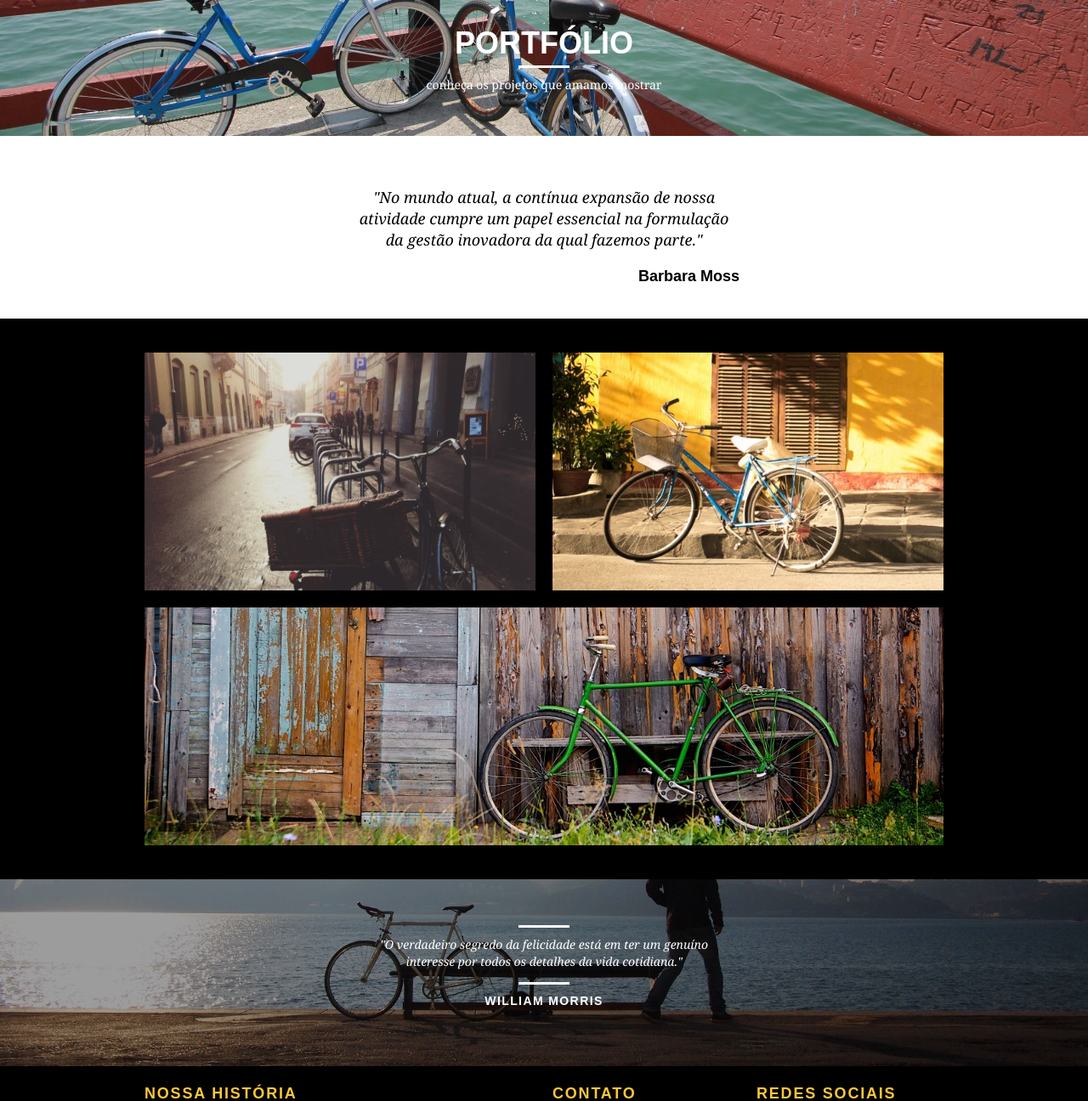
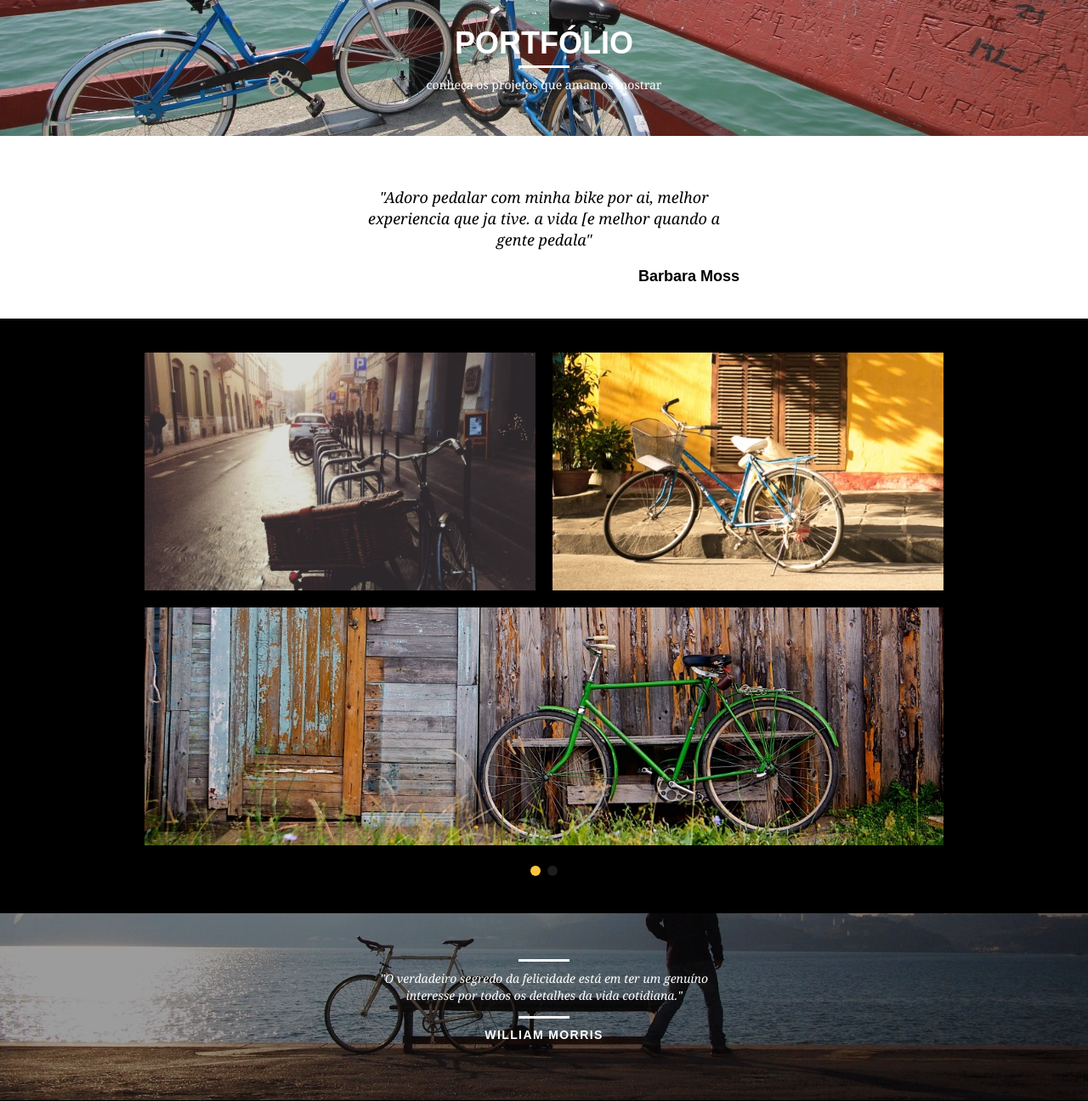
Before and after one commit to 89anderson/Bikcraft, a PHP site: page /portfolio.html in a window 1280 px wide. Shown: the part 92-1388 px from the top of the page at 85% size. Run offline with PHP 8.4, Linux system fonts and the light colour scheme.

Commit message:
adicionando slides com js

```diff
--- a/web/contato.html
+++ b/web/contato.html
@@ -12,6 +12,9 @@
 	<link rel="stylesheet" href="css/style.css">
 	<link rel="stylesheet" href="css/contato.css">
 	<link rel="stylesheet" href="css/responsivo.css">
+	<script>
+		document.documentElement.classList.add("js");
+	</script>
 </head>
 
 <body>
--- a/web/css/style.css
+++ b/web/css/style.css
@@ -385,3 +385,43 @@ img {
 	background: #fec63e;
 	padding: 20px 0;
 }
+
+/* javascript */
+
+.js [data-slide] {
+	position: relative;
+  }
+.js  [data-slide] > * {
+	position: absolute;
+	top: 0px;
+	opacity: 0;
+  }
+.js  [data-slide] > .active {
+	position: relative;
+	opacity: 1;
+	transition: opacity 500ms;
+	z-index: 1;
+  }
+
+.js  [data-slide-nav] {
+	  display: block;
+	  text-align: center;
+	  margin-top: 20px;
+  }
+
+.js  [data-slide-nav] button {
+	  display: inline-block;
+	  width: 12px;
+	  height: 12px;
+	  margin: 4px;
+	  border: none;
+	  padding: 0;
+	  border-radius: 6px;
+	  text-indent: -99px;
+	  overflow: hidden;
+	  background: #1d1d1d;
+  }
+
+.js  [data-slide-nav] button.active {
+	background: #fec63e;
+  }
--- /dev/null
+++ b/web/js/script.js
@@ -0,0 +1,15 @@
+if(window.SimpleSlide) {
+
+    new SimpleSlide({
+        slide: 'quote', // nome do atributo data-slide="principal"
+        time: 5000, // tempo de transição dos slides
+        pauseOnHover: true, // pausa a transição automática
+    });
+
+    new SimpleSlide({
+        slide: 'portfolio',
+        time: 5000,
+        nav: true,
+        pauseOnHover: true,
+    });
+}
--- a/web/portfolio.html
+++ b/web/portfolio.html
@@ -12,6 +12,9 @@
 	<link rel="stylesheet" href="css/style.css">
 	<link rel="stylesheet" href="css/portfolio.css">
 	<link rel="stylesheet" href="css/responsivo.css">
+	<script>
+		document.documentElement.classList.add("js");
+	</script>
 </head>
 
 <body>
@@ -42,20 +45,36 @@
 
 	</section>
 
-	<section class="container">
+	<section class="container" data-slide="quote">
 		<blockquote class="quote_clientes">
-			<p>"No mundo atual, a contínua expansão de nossa atividade cumpre um papel essencial na formulação da gestão inovadora da qual fazemos parte."</p>
+			<p>"Adoro pedalar com minha bike por ai, melhor experiencia que ja tive. a vida [e melhor quando a gente pedala"</p>
 			<cite>Barbara Moss</cite>
+		</blockquote>
+
+		<blockquote class="quote_clientes">
+			<p>"Quando comecei a andar de bicicleta minha vida mudou completamente. Obrigado Bikcraft por trazer a melhor experienci que ja tive na vida."</p>
+			<cite>Alberto Roberto</cite>
+		</blockquote>
+
+		<blockquote class="quote_clientes">
+			<p>"A Bikcraft realmente se importa com seus clientes. Atendimento diferenciado e de qualidade. Uma empresa que faz aquilo que gosta."</p>
+			<cite>John Joãozinho</cite>
 		</blockquote>
 	</section>
 
 	<section class="portfolio">
 
-		<div class="container">
+		<div class="container" data-slide="portfolio">
 
 			<ul class="portfolio_lista">
 				<li class="grid-8"><img src="img/portfolio//retro.jpg" alt="bicicleta retro"></li>
 				<li class="grid-8"><img src="img/portfolio//passeio.jpg" alt="bicicleta passeio"></li>
+				<li class="grid-16"><img src="img/portfolio//esporte.jpg" alt="bicicleta esporte"></li>
+			</ul>
+
+			<ul class="portfolio_lista">
+				<li class="grid-8"><img src="img/portfolio//passeio.jpg" alt="bicicleta passeio"></li>
+				<li class="grid-8"><img src="img/portfolio//retro.jpg" alt="bicicleta retro"></li>
 				<li class="grid-16"><img src="img/portfolio//esporte.jpg" alt="bicicleta esporte"></li>
 			</ul>
 
@@ -113,6 +132,9 @@
 
 	</footer>
 
+	<script src="./js/simple-slide.js"></script>
+	<script src="./js/script.js"></script>
+
 </body>
 
 </html>
--- a/web/produtos.html
+++ b/web/produtos.html
@@ -12,6 +12,9 @@
     <link rel="stylesheet" href="css/style.css">
     <link rel="stylesheet" href="css/produtos.css">
     <link rel="stylesheet" href="css/responsivo.css">
+    <script>
+		document.documentElement.classList.add("js");
+	</script>
 </head>
 
 <body>
--- a/web/sobre.html
+++ b/web/sobre.html
@@ -12,6 +12,9 @@
 	<link rel="stylesheet" href="css/style.css">
 	<link rel="stylesheet" href="css/sobre.css">
 	<link rel="stylesheet" href="css/responsivo.css">
+	<script>
+		document.documentElement.classList.add("js");
+	</script>
 </head>
 
 <body>
```
Also changed, not shown: web/index.html (+10 -0 lines), web/js/simple-slide.js (added, +1 -0 lines), README.md, web/css/readme.html (deleted).
